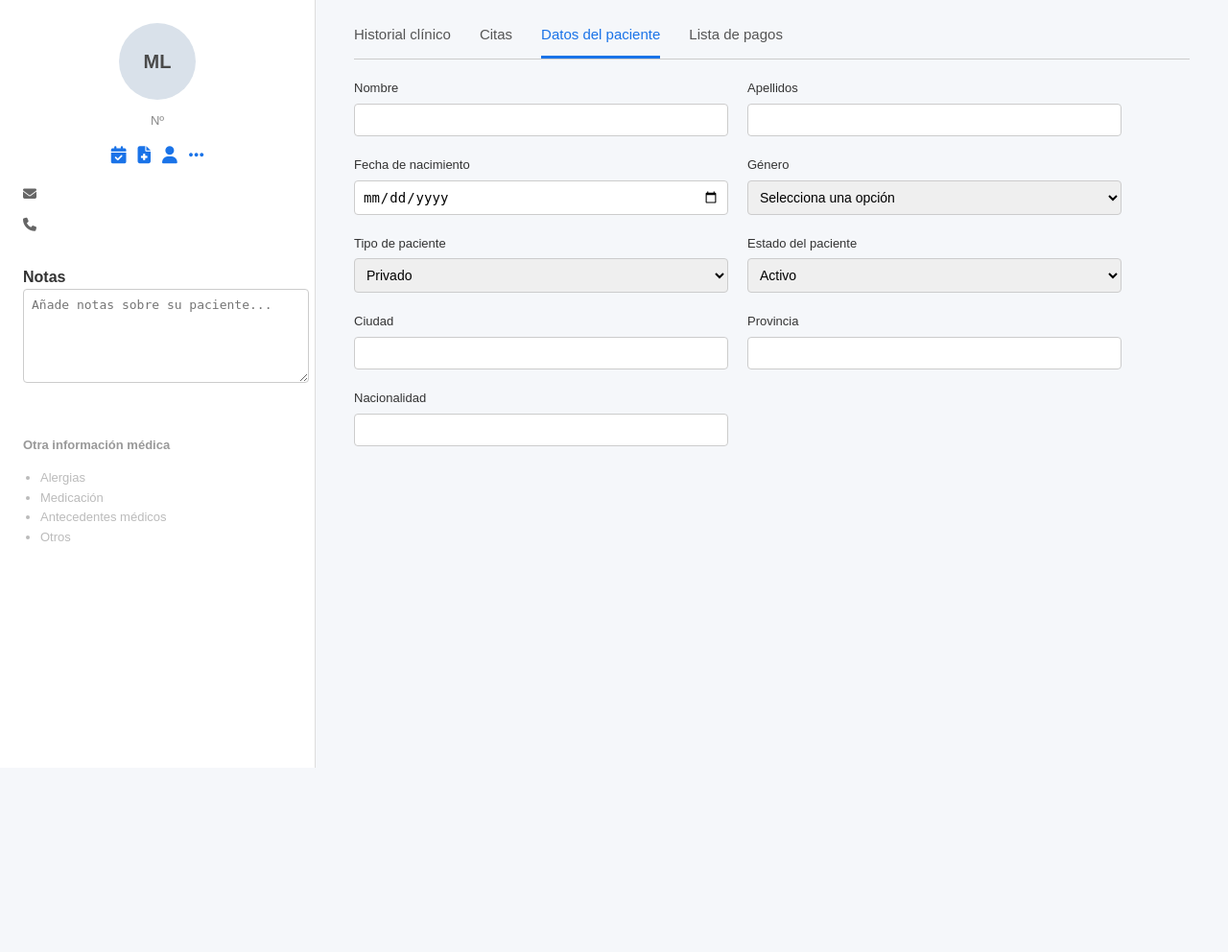
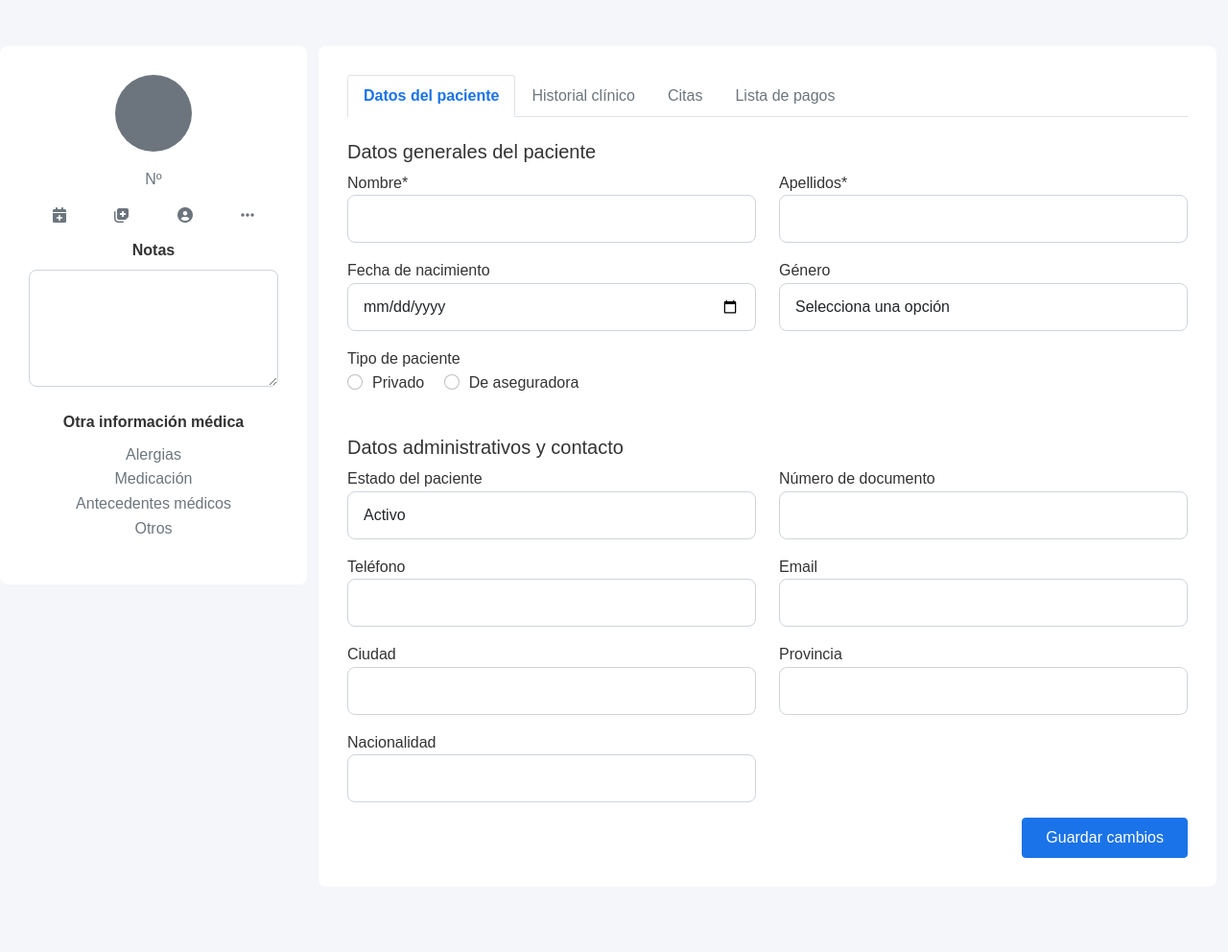
Before and after one commit to sincs87/nubeclinic, a Flask app: template app/templates/pacientes/paciente_detalle.html in a window 1280 px wide. Shown: the whole page at 96% size. Before the commit the page ends 800 px from the top, so only its background shows below. Run offline with Flask 3, Linux system fonts and the light colour scheme; the template is opened without the code that fills it, so the values that code supplies are empty.

Commit message:
Actualizacion pacientes_5

```diff
--- a/app/templates/pacientes/paciente_detalle.html
+++ b/app/templates/pacientes/paciente_detalle.html
@@ -2,237 +2,173 @@
 <html lang="es">
 <head>
     <meta charset="UTF-8">
-    <title>Ficha del paciente - NubeClinic</title>
+    <title>Ficha del paciente</title>
+    <link href="https://cdn.jsdelivr.net/npm/bootstrap@5.1.3/dist/css/bootstrap.min.css" rel="stylesheet">
+    <link href="https://cdnjs.cloudflare.com/ajax/libs/font-awesome/6.5.0/css/all.min.css" rel="stylesheet">
     <link rel="stylesheet" href="{{ url_for('static', filename='css/style.css') }}">
-    <link rel="stylesheet" href="https://cdnjs.cloudflare.com/ajax/libs/font-awesome/6.5.0/css/all.min.css">
     <style>
         body {
-            margin: 0;
+            background-color: #f5f6fa;
             font-family: 'Poppins', sans-serif;
-            background-color: #f5f7fa;
         }
-        .main-container {
-            display: flex;
-            height: 100vh;
+        .container {
+            max-width: 1400px;
         }
         .sidebar {
-            width: 280px;
-            background-color: white;
-            padding: 24px;
-            border-right: 1px solid #ddd;
-            display: flex;
-            flex-direction: column;
+            background: #fff;
+            padding: 30px;
+            border-radius: 8px;
+            height: 100%;
         }
-        .photo-circle {
+        .sidebar img {
             width: 80px;
             height: 80px;
-            background-color: #d9e1ea;
             border-radius: 50%;
-            display: flex;
-            align-items: center;
-            justify-content: center;
-            font-weight: 600;
-            color: #4a4a4a;
-            font-size: 20px;
-            margin: 0 auto 12px;
-            cursor: pointer;
+            margin-bottom: 15px;
         }
-        .sidebar h2 {
-            font-size: 18px;
-            text-align: center;
-            margin: 0;
-        }
-        .sidebar .patient-id {
-            text-align: center;
-            font-size: 13px;
-            color: #888;
-            margin-bottom: 16px;
-        }
-        .icon-row {
-            display: flex;
-            justify-content: center;
-            gap: 12px;
+        .section {
+            background: #fff;
+            padding: 30px;
+            border-radius: 8px;
             margin-bottom: 20px;
         }
-        .icon-row i {
-            font-size: 18px;
+        .form-control {
+            border-radius: 8px;
+        }
+        .form-check-input {
+            margin-right: 10px;
+        }
+        .nav-tabs .nav-link.active {
+            font-weight: bold;
             color: #1a73e8;
-            cursor: pointer;
-        }
-        .info-block {
-            font-size: 14px;
-            margin-bottom: 10px;
-        }
-        .info-block i {
-            margin-right: 8px;
-            color: #666;
-        }
-        .notes-section {
-            margin-top: 20px;
-        }
-        .notes-section textarea {
-            width: 100%;
-            height: 80px;
-            font-size: 13px;
-            padding: 8px;
-            border: 1px solid #ccc;
-            border-radius: 4px;
-            resize: vertical;
-        }
-        .section-disabled {
-            margin-top: 30px;
-        }
-        .section-disabled h4 {
-            font-size: 13px;
-            color: #999;
-            margin-bottom: 6px;
-        }
-
-        .content {
-            flex: 1;
-            padding: 24px 40px;
-            overflow-y: auto;
-        }
-        .tabs {
-            display: flex;
-            gap: 30px;
-            border-bottom: 1px solid #ccc;
-            margin-bottom: 20px;
-        }
-        .tab {
-            padding-bottom: 10px;
-            cursor: pointer;
-            font-weight: 500;
-            font-size: 15px;
-            color: #555;
-        }
-        .tab.active {
-            border-bottom: 3px solid #1a73e8;
-            color: #1a73e8;
-        }
-        .form-grid {
-            display: grid;
-            grid-template-columns: 1fr 1fr;
-            gap: 20px;
-            max-width: 800px;
-        }
-        .form-group {
-            display: flex;
-            flex-direction: column;
-        }
-        .form-group label {
-            font-size: 13px;
-            font-weight: 500;
-            margin-bottom: 5px;
-        }
-        .form-group input,
-        .form-group select {
-            padding: 8px;
-            font-size: 14px;
-            border: 1px solid #ccc;
-            border-radius: 4px;
         }
     </style>
 </head>
 <body>
+    <div class="container py-5">
+        <div class="row">
+            <!-- Sidebar izquierda -->
+            <div class="col-md-3 sidebar">
+                <div class="text-center">
+                    <div class="rounded-circle bg-secondary text-white d-flex align-items-center justify-content-center" style="width:80px; height:80px; margin: 0 auto;">
+                        <span class="fw-bold">{{ paciente.nombre[0] }}{{ paciente.apellidos[0] }}</span>
+                    </div>
+                    <h5 class="mt-3 mb-1">{{ paciente.nombre }} {{ paciente.apellidos }}</h5>
+                    <p class="text-muted">Nº {{ paciente.id[:5] }}</p>
 
-<div class="main-container">
-    <!-- Sidebar -->
-    <div class="sidebar">
-        <div class="photo-circle" onclick="alert('Subir foto')">
-            {{ paciente.iniciales or 'ML' }}
-        </div>
-        <h2>{{ paciente.nombre }} {{ paciente.apellidos }}</h2>
-        <div class="patient-id">Nº {{ paciente.codigo }}</div>
-
-        <div class="icon-row">
-            <i class="fas fa-calendar-check"></i>
-            <i class="fas fa-file-medical"></i>
-            <i class="fas fa-user"></i>
-            <i class="fas fa-ellipsis-h"></i>
+                    <div class="d-flex justify-content-around mb-3">
+                        <i class="fas fa-calendar-plus text-muted"></i>
+                        <i class="fas fa-notes-medical text-muted"></i>
+                        <i class="fas fa-user-circle text-muted"></i>
+                        <i class="fas fa-ellipsis-h text-muted"></i>
                     </div>
 
-        <div class="info-block"><i class="fas fa-envelope"></i> {{ paciente.email }}</div>
-        <div class="info-block"><i class="fas fa-phone"></i> {{ paciente.telefono }}</div>
+                    {% if paciente.email %}<p><i class="fas fa-envelope me-2"></i>{{ paciente.email }}</p>{% endif %}
+                    {% if paciente.telefono %}<p><i class="fas fa-phone me-2"></i>{{ paciente.telefono }}</p>{% endif %}
 
-        <div class="notes-section">
-            <label for="notas"><strong>Notas</strong></label>
-            <textarea id="notas" name="notas" placeholder="Añade notas sobre su paciente...">{{ paciente.notas }}</textarea>
+                    <div class="mt-3">
+                        <strong>Notas</strong>
+                        <textarea class="form-control mt-2" rows="4" name="notas">{{ paciente.notas or '' }}</textarea>
                     </div>
 
-        <div class="section-disabled">
-            <h4>Otra información médica</h4>
-            <ul style="padding-left: 18px; color: #bbb; font-size: 13px;">
-                <li>Alergias</li>
-                <li>Medicación</li>
-                <li>Antecedentes médicos</li>
-                <li>Otros</li>
+                    <div class="mt-4">
+                        <strong>Otra información médica</strong>
+                        <ul class="list-unstyled mt-2">
+                            <li class="text-muted">Alergias</li>
+                            <li class="text-muted">Medicación</li>
+                            <li class="text-muted">Antecedentes médicos</li>
+                            <li class="text-muted">Otros</li>
                         </ul>
                     </div>
                 </div>
-
-    <!-- Contenido principal -->
-    <div class="content">
-        <div class="tabs">
-            <div class="tab">Historial clínico</div>
-            <div class="tab">Citas</div>
-            <div class="tab active">Datos del paciente</div>
-            <div class="tab">Lista de pagos</div>
             </div>
 
-        <form>
-            <div class="form-grid">
-                <div class="form-group">
-                    <label>Nombre</label>
-                    <input type="text" name="nombre" value="{{ paciente.nombre }}">
+            <!-- Formulario principal -->
+            <div class="col-md-9">
+                <form method="POST" class="section">
+                    <ul class="nav nav-tabs mb-4">
+                        <li class="nav-item"><a class="nav-link active" href="#">Datos del paciente</a></li>
+                        <li class="nav-item"><a class="nav-link disabled" href="#">Historial clínico</a></li>
+                        <li class="nav-item"><a class="nav-link disabled" href="#">Citas</a></li>
+                        <li class="nav-item"><a class="nav-link disabled" href="#">Lista de pagos</a></li>
+                    </ul>
+
+                    <h5>Datos generales del paciente</h5>
+                    <div class="row">
+                        <div class="col-md-6 mb-3">
+                            <label>Nombre*</label>
+                            <input type="text" class="form-control" name="nombre" value="{{ paciente.nombre }}" required>
                         </div>
-                <div class="form-group">
-                    <label>Apellidos</label>
-                    <input type="text" name="apellidos" value="{{ paciente.apellidos }}">
+                        <div class="col-md-6 mb-3">
+                            <label>Apellidos*</label>
+                            <input type="text" class="form-control" name="apellidos" value="{{ paciente.apellidos }}" required>
                         </div>
-                <div class="form-group">
+                        <div class="col-md-6 mb-3">
                             <label>Fecha de nacimiento</label>
-                    <input type="date" name="fecha_nacimiento" value="{{ paciente.fecha_nacimiento }}">
+                            <input type="date" class="form-control" name="fecha_nacimiento" value="{{ paciente.fecha_nacimiento }}">
                         </div>
-                <div class="form-group">
+                        <div class="col-md-6 mb-3">
                             <label>Género</label>
-                    <select name="genero">
+                            <select class="form-control" name="genero">
                                 <option value="">Selecciona una opción</option>
                                 <option value="Hombre" {% if paciente.genero == 'Hombre' %}selected{% endif %}>Hombre</option>
                                 <option value="Mujer" {% if paciente.genero == 'Mujer' %}selected{% endif %}>Mujer</option>
                                 <option value="Otro" {% if paciente.genero == 'Otro' %}selected{% endif %}>Otro</option>
                             </select>
                         </div>
-                <div class="form-group">
-                    <label>Tipo de paciente</label>
-                    <select name="tipo_paciente">
-                        <option value="Privado" {% if paciente.tipo_paciente == 'Privado' %}selected{% endif %}>Privado</option>
-                        <option value="De aseguradora" {% if paciente.tipo_paciente == 'De aseguradora' %}selected{% endif %}>De aseguradora</option>
+                        <div class="col-md-12 mb-3">
+                            <label>Tipo de paciente</label><br>
+                            <div class="form-check form-check-inline">
+                                <input class="form-check-input" type="radio" name="tipo_paciente" value="Privado" {% if paciente.tipo_paciente == 'Privado' %}checked{% endif %}>
+                                <label class="form-check-label">Privado</label>
+                            </div>
+                            <div class="form-check form-check-inline">
+                                <input class="form-check-input" type="radio" name="tipo_paciente" value="De aseguradora" {% if paciente.tipo_paciente == 'De aseguradora' %}checked{% endif %}>
+                                <label class="form-check-label">De aseguradora</label>
+                            </div>
+                        </div>
+                    </div>
+
+                    <h5 class="mt-4">Datos administrativos y contacto</h5>
+                    <div class="row">
+                        <div class="col-md-6 mb-3">
+                            <label>Estado del paciente</label>
+                            <select class="form-control" name="estado">
+                                <option value="Activo" selected>Activo</option>
+                                <option value="Inactivo">Inactivo</option>
                             </select>
                         </div>
-                <div class="form-group">
-                    <label>Estado del paciente</label>
-                    <select name="estado">
-                        <option value="Activo" {% if paciente.estado == 'Activo' %}selected{% endif %}>Activo</option>
-                        <option value="Inactivo" {% if paciente.estado == 'Inactivo' %}selected{% endif %}>Inactivo</option>
-                    </select>
+                        <div class="col-md-6 mb-3">
+                            <label>Número de documento</label>
+                            <input type="text" class="form-control" name="dni" value="{{ paciente.dni }}">
                         </div>
-                <div class="form-group">
+                        <div class="col-md-6 mb-3">
+                            <label>Teléfono</label>
+                            <input type="text" class="form-control" name="telefono" value="{{ paciente.telefono }}">
+                        </div>
+                        <div class="col-md-6 mb-3">
+                            <label>Email</label>
+                            <input type="email" class="form-control" name="email" value="{{ paciente.email }}">
+                        </div>
+                        <div class="col-md-6 mb-3">
                             <label>Ciudad</label>
-                    <input type="text" name="ciudad" value="{{ paciente.ciudad }}">
+                            <input type="text" class="form-control" name="ciudad" value="{{ paciente.ciudad }}">
                         </div>
-                <div class="form-group">
+                        <div class="col-md-6 mb-3">
                             <label>Provincia</label>
-                    <input type="text" name="provincia" value="{{ paciente.provincia }}">
+                            <input type="text" class="form-control" name="provincia" value="{{ paciente.provincia }}">
                         </div>
-                <div class="form-group">
+                        <div class="col-md-6 mb-3">
                             <label>Nacionalidad</label>
-                    <input type="text" name="nacionalidad" value="{{ paciente.nacionalidad }}">
+                            <input type="text" class="form-control" name="nacionalidad" value="{{ paciente.nacionalidad }}">
                         </div>
+                    </div>
+                    <div class="text-end">
+                        <button type="submit" class="btn btn-primary">Guardar cambios</button>
                     </div>
                 </form>
             </div>
         </div>
-
+    </div>
 </body>
 </html>
```
Lines whose indentation alone changed are shown as unchanged.
